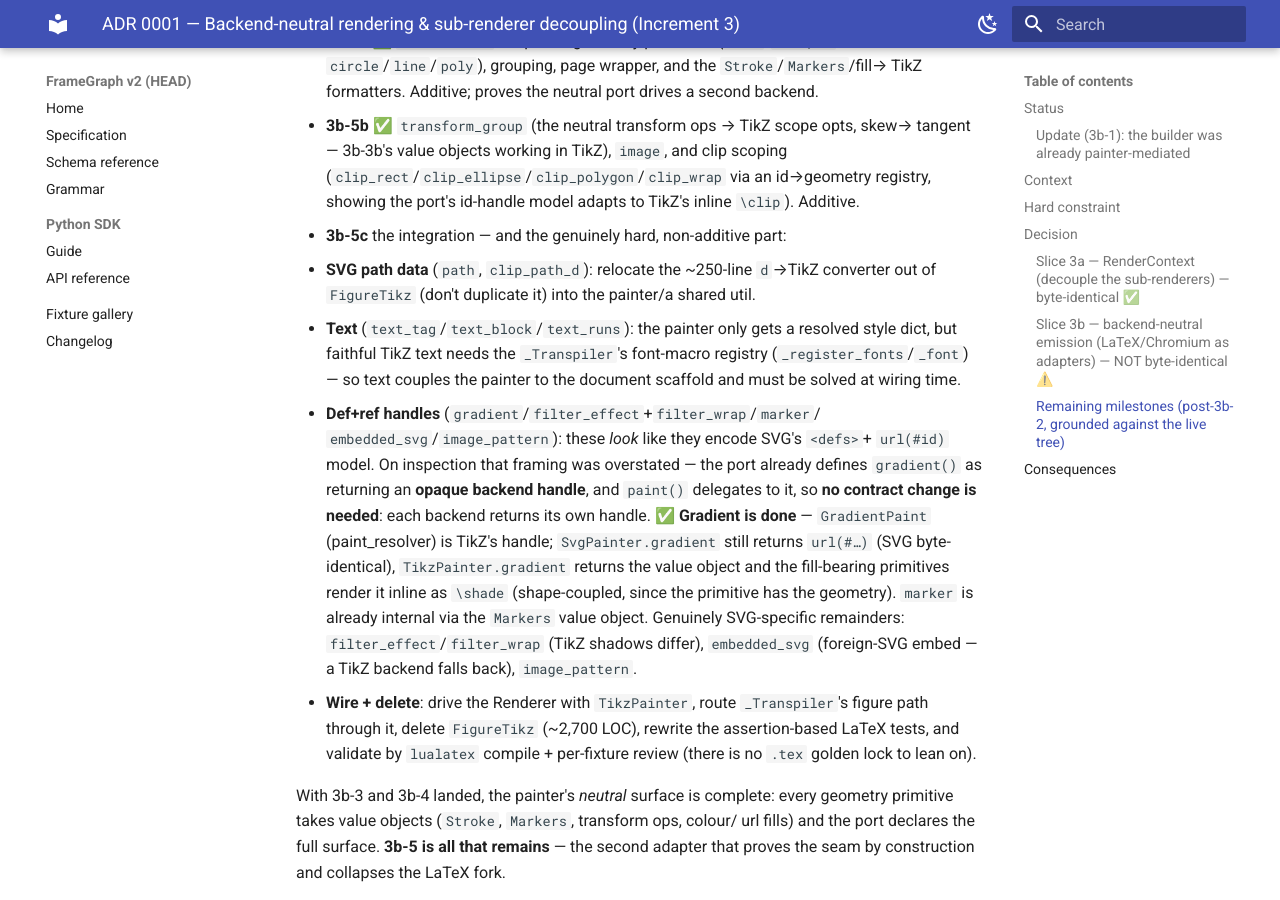
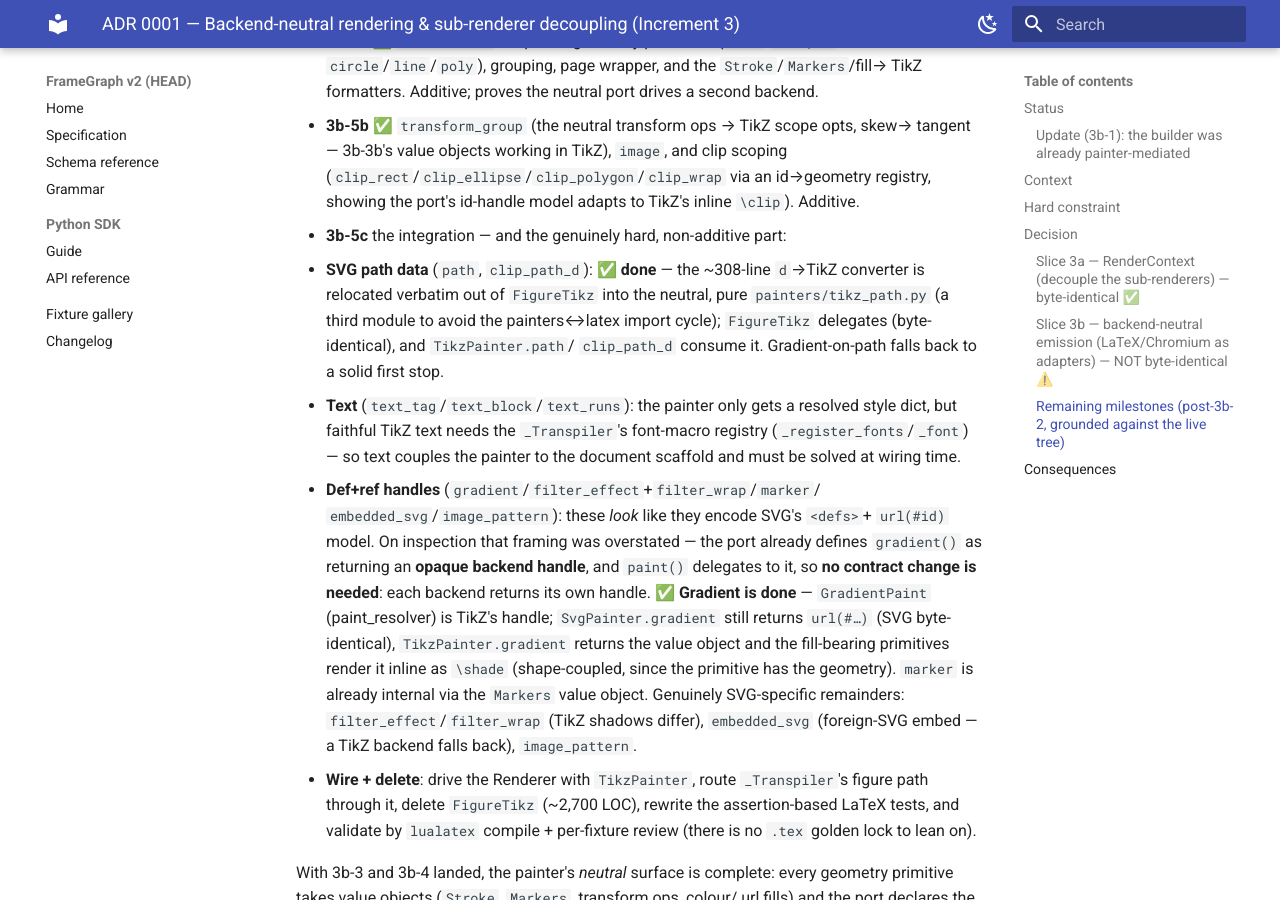
Before and after one commit to pedroanisio/frameforge, an MkDocs documentation site: the page built from docs/adr-0001-backend-neutral-rendering.md, in a window 1280 px wide and 900 px high, scrolled down 4849 px. Built offline with MkDocs 1.6.1 and Material for MkDocs 9.7.7, drawn with Linux system fonts in a browser that asks for light colours.

Commit message:
docs(adr): 3b-5c path-data converter done (relocated + shared)
Co-Authored-By: Claude Opus 4.8 <noreply@anthropic.com>
Claude-Session: https://claude.ai/code/session_01JYREyyepwLWY1VGgLMfiTM

```diff
--- a/docs/adr-0001-backend-neutral-rendering.md
+++ b/docs/adr-0001-backend-neutral-rendering.md
@@ -209,8 +209,11 @@ updated and a per-fixture review replaces the hand-verified output):
   (`clip_rect`/`clip_ellipse`/`clip_polygon`/`clip_wrap` via an id→geometry registry,
   showing the port's id-handle model adapts to TikZ's inline `\clip`). Additive.
 - **3b-5c** the integration — and the genuinely hard, non-additive part:
-  - **SVG path data** (`path`, `clip_path_d`): relocate the ~250-line `d`→TikZ
-    converter out of `FigureTikz` (don't duplicate it) into the painter/a shared util.
+  - **SVG path data** (`path`, `clip_path_d`): ✅ **done** — the ~308-line `d`→TikZ
+    converter is relocated verbatim out of `FigureTikz` into the neutral, pure
+    `painters/tikz_path.py` (a third module to avoid the painters↔latex import
+    cycle); `FigureTikz` delegates (byte-identical), and `TikzPainter.path`/
+    `clip_path_d` consume it. Gradient-on-path falls back to a solid first stop.
   - **Text** (`text_tag`/`text_block`/`text_runs`): the painter only gets a resolved
     style dict, but faithful TikZ text needs the `_Transpiler`'s font-macro registry
     (`_register_fonts`/`_font`) — so text couples the painter to the document scaffold
```
